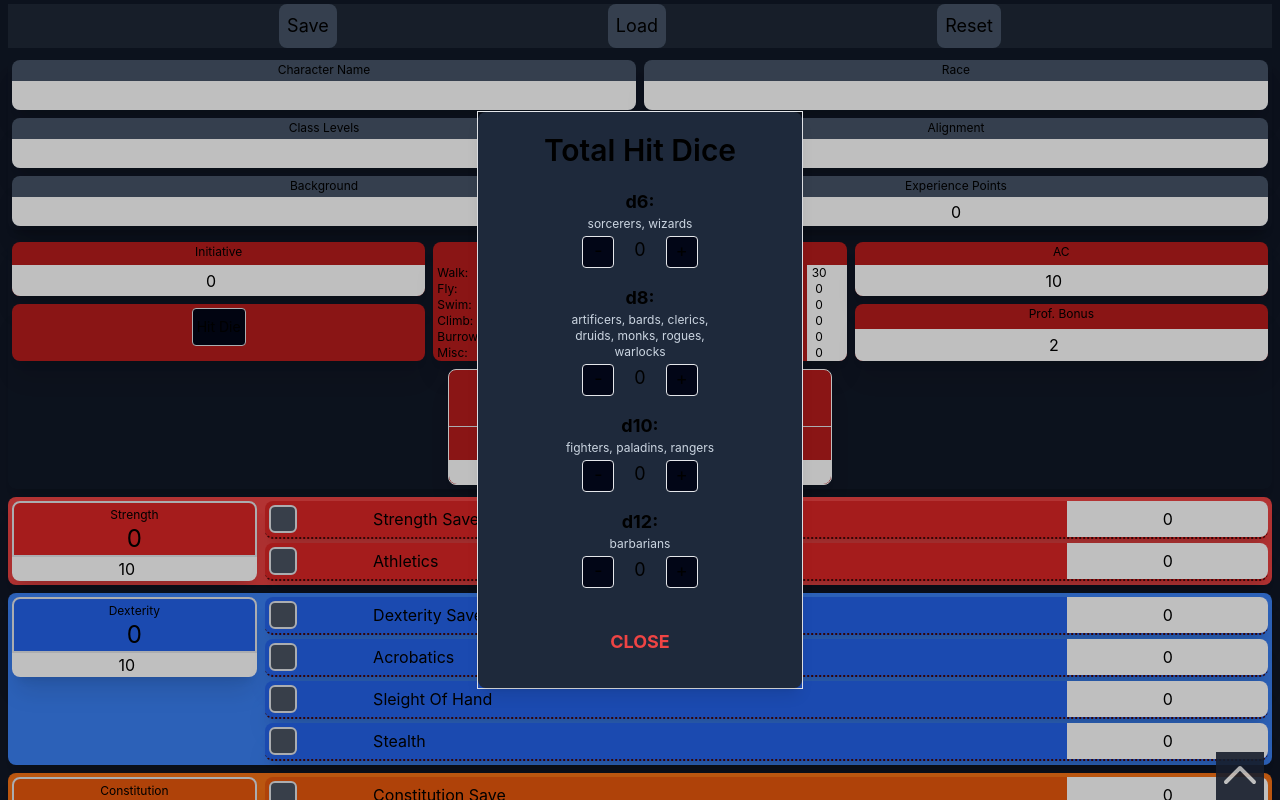
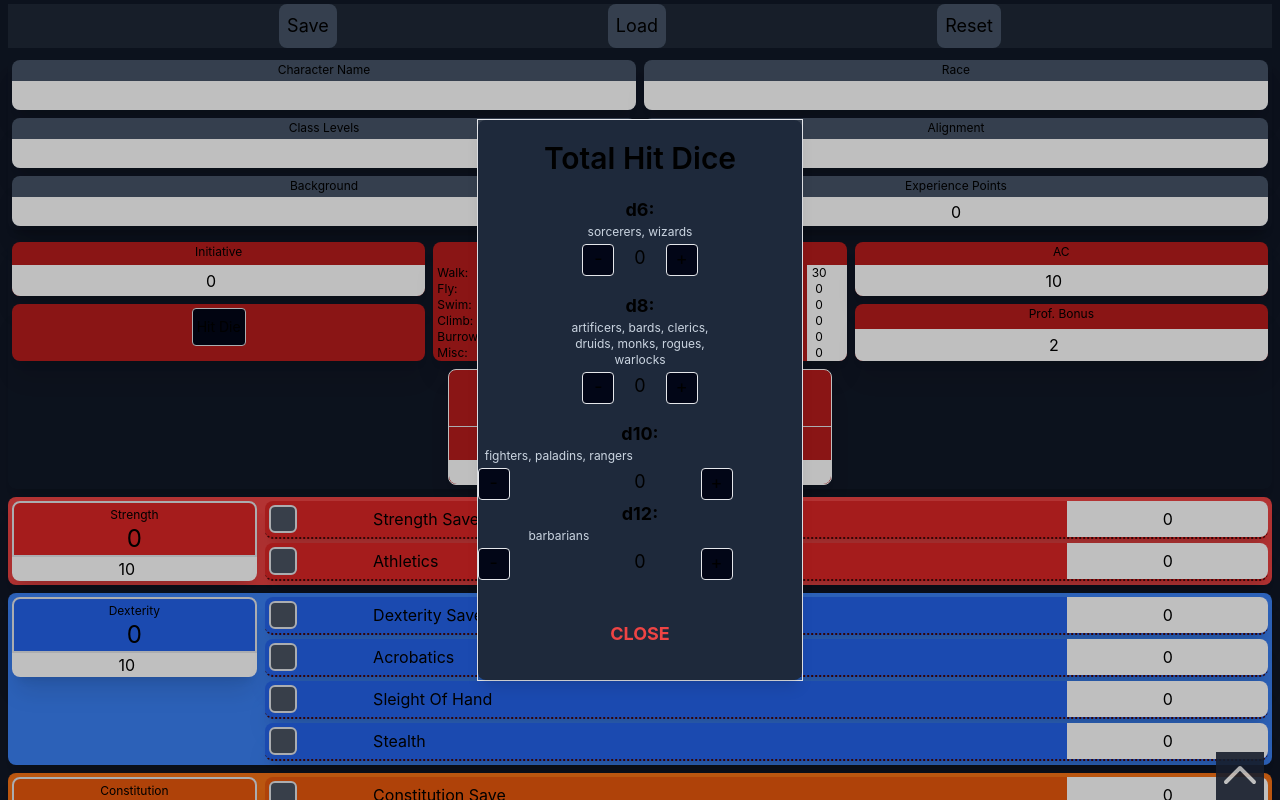
Before and after one commit to JayLeverton/Mnemosyne, a React (Vite) app: page / in a window 1280 px wide. Both pictures are taken after a click on the button "Hit Die". Shown: the top 800 px of the page. Built offline with nearby package versions, Linux system fonts and the light colour scheme.

Commit message:
apple fix test

```diff
--- a/src/Components/HitDieModal.jsx
+++ b/src/Components/HitDieModal.jsx
@@ -26,7 +26,7 @@ function HitDieModal({ showHitDieModal, setShowHitDieModal }) {
                     {/*  */}
                     {/* hit die */}
                     <div className="grid place-items-center mb-4">
-                      <div className=" font-bold">d6:</div>
+                      <div className="font-bold">d6:</div>
                       <p className="w-3/6 text-xs mb-1 text-slate-300">
                         sorcerers, wizards
                       </p>
@@ -79,7 +79,7 @@ function HitDieModal({ showHitDieModal, setShowHitDieModal }) {
 
                     {/*  */}
                     {/* hit die */}
-                    <div className="grid place-items-center mb-4">
+                    <div className="grid">
                       <div className=" font-bold">d10:</div>
                       <p className="w-3/6 text-xs mb-1 text-slate-300">
                         fighters, paladins, rangers
@@ -105,8 +105,8 @@ function HitDieModal({ showHitDieModal, setShowHitDieModal }) {
 
                     {/*  */}
                     {/* hit die */}
-                    <div className="grid place-items-center ">
-                      <div className=" font-bold">d12:</div>
+                    <div className="grid  ">
+                      <div className="font-bold">d12:</div>
                       <p className="w-3/6 text-xs mb-1 text-slate-300">
                         barbarians
                       </p>
```
